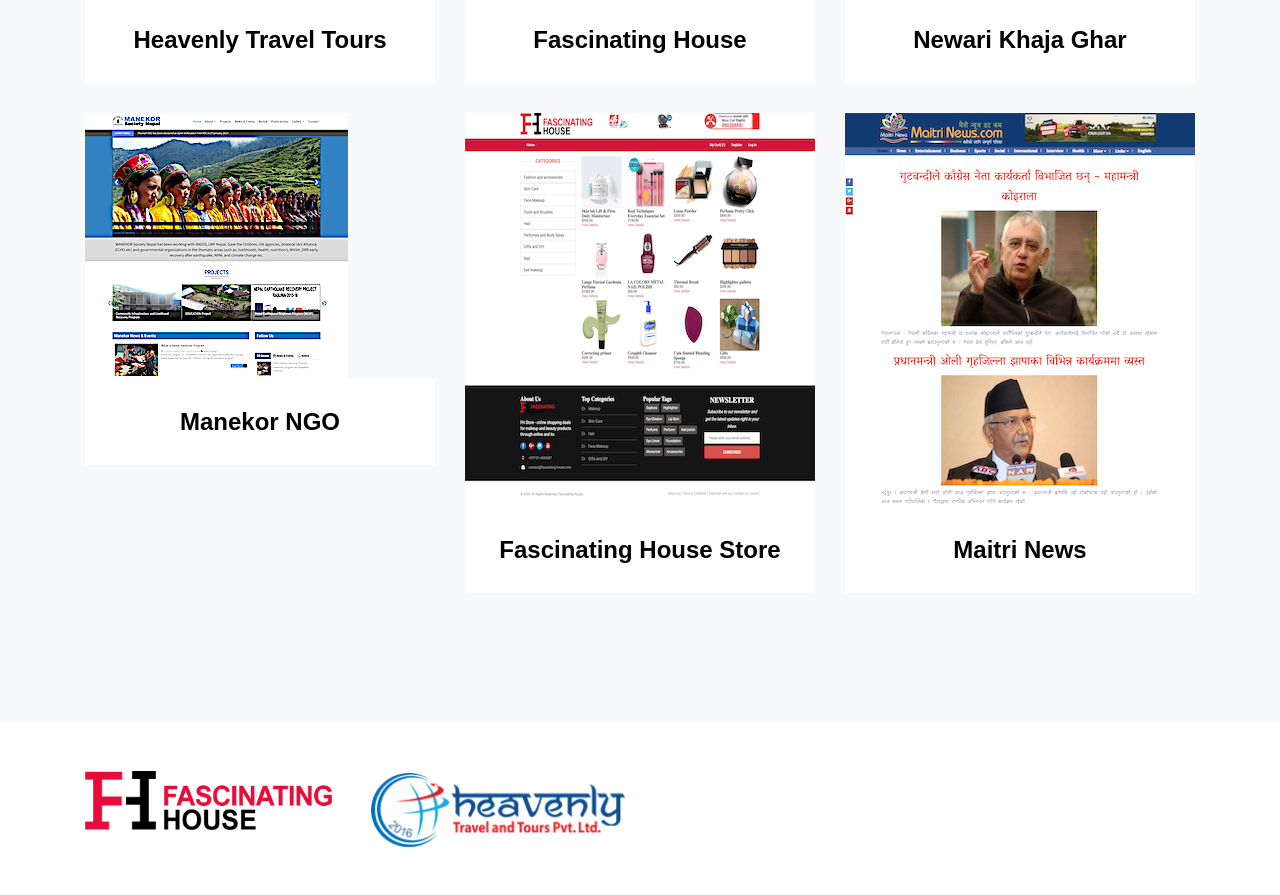
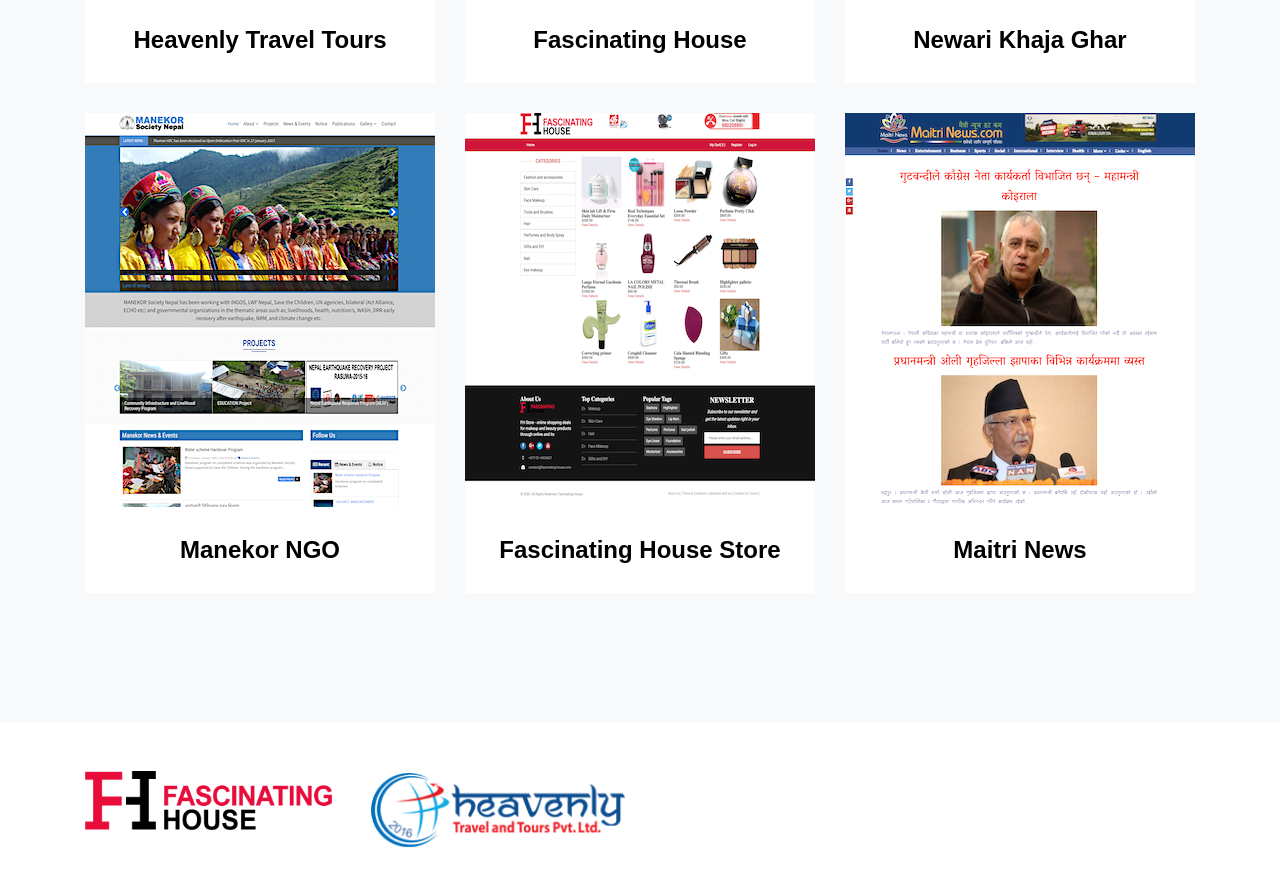
Before and after one commit to sinuna/sinuna.github.io, a website: page index.html in a window 1280 px wide. Shown: the part 2488-3383 px from the top of the page. Drawn offline with nearby package versions, Linux system fonts and the light colour scheme; a web font is replaced by a local one.

Commit message:
Update index.html

```diff
--- a/index.html
+++ b/index.html
@@ -214,7 +214,7 @@
 				  <i class="fas fa-plus fa-3x"></i>
 				</div>
 			  </div>
-			  <img class="img-fluid" src="img/portfolio/manekor_thumb.png" alt="">
+			  <img class="img-fluid" src="img/logos/manekor_thumb.png" alt="">
 			</a>
 			<div class="portfolio-caption">
 			  <h4>Manekor NGO</h4>
```
